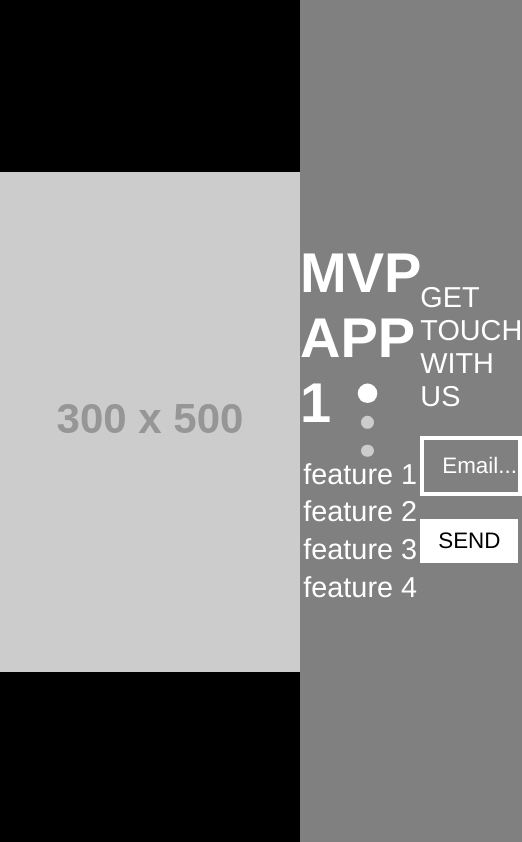
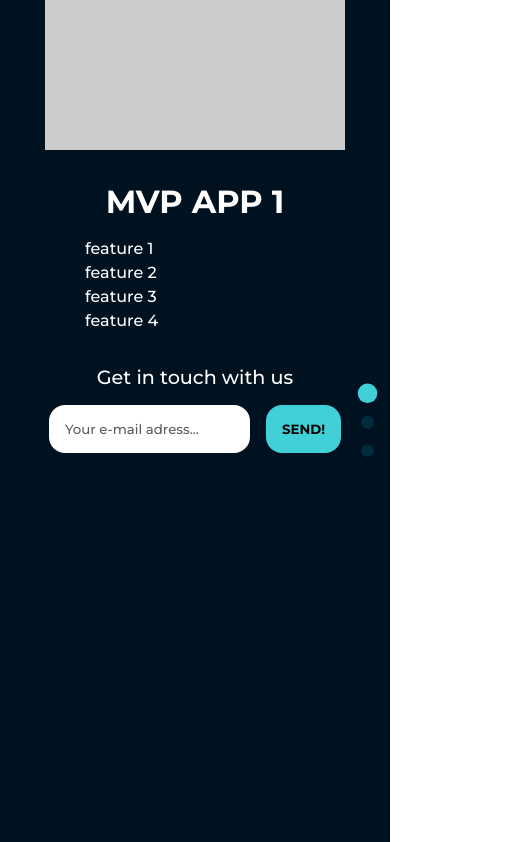
Before and after one commit to pawelkaczoruk/mobile-mvp, a Vue app: page / in a window 390 px wide. Shown: the top 842 px of the page, 522 px wide, since content can reach past the window. Built offline with nearby package versions, Linux system fonts and the light colour scheme.

Commit message:
style for mobile

```diff
--- a/src/assets/styles/reset.scss
+++ b/src/assets/styles/reset.scss
@@ -1,5 +1,7 @@
+@import url('https://fonts.googleapis.com/css?family=Montserrat:500,700&display=swap');
+
 * {
-  font-family: Avenir, Helvetica, Arial, sans-serif;
+  font-family: 'Montserrat', sans-serif;
   color: var(--text-color);
   padding: 0;
   margin: 0;
--- a/src/assets/styles/variables.scss
+++ b/src/assets/styles/variables.scss
@@ -2,4 +2,8 @@
   --font-size: 16px;
 
   --text-color: white;
+  --main-background-color: rgb(0, 18, 32);
+  --second-background-color: rgb(0, 70, 95);
+  --light-blue: rgb(65, 208, 216);
+  --dark-blue: rgb(0, 43, 60);
 }
--- a/src/components/Project.vue
+++ b/src/components/Project.vue
@@ -11,9 +11,9 @@
     </div>
     <div class="contact-form">
       <form>
-        <p>GET TOUCH WITH US</p>
-        <input type="email" name="email" placeholder="Email...">
-        <button>SEND</button>
+        <p>Get in touch with us</p>
+        <input type="email" name="email" placeholder="Your e-mail adress...">
+        <button class="submit">SEND!</button>
       </form>
     </div>
   </section>
@@ -29,81 +29,63 @@ export default {
 <style lang="scss" scoped>
 
 .project {
-  display: grid;
-  grid-template: 1fr / 1fr 1.1fr .9fr;
-  grid-template-areas: "imageContent features contact";
+  max-width: 300px;
+  margin: 0 auto;
 }
 
 .image-content {
-  grid-area: imageContent;
-  background: black;
-  display: flex;
-  justify-content: center;
-  align-items: center;
+  height: 150px;
+  overflow: hidden;
+  text-align: center;
 }
 
 .features-content {
-  grid-area: features;
-  background: grey;
-  display: flex;
-  flex-direction: column;
-  justify-content: center;
-  align-items: center;
+  margin-top: 2em;
 
   h2 {
-    font-size: 3.5em;
-    margin-bottom: 1.4rem;
+    font-size: 2rem;
+    text-align: center;
   }
 
+  ul {
+    margin: 1rem 2.5rem 0 2.5rem;
+
     li {
-    font-size: 1.8em;
-    margin-bottom: .3rem;
-
-    &:last-child {
-      margin-bottom: 0;
+      line-height: 1.5em;
     }
   }
 }
 
 .contact-form {
-  grid-area: contact;
-  background: grey;
-  display: flex;
-  flex-direction: column;
-  justify-content: center;
-  align-items: flex-start;
-
-  form {
-    display: flex;
-    flex-direction: column;
-    justify-content: center;
-    align-items: flex-start;
+  margin-top: 2em;
+  text-align: center;
 
   p {
-      font-size: 1.8em;
+    font-size: 1.2rem;
   }
 
   input {
-      background: transparent;
-      border: 4px solid white;
-      width: 100%;
-      font-size: 1.4em;
-      padding: .6em 0 .6em .8em;
-      margin: 1.4rem 0;
-      color: white;
+    margin-top: 1rem;
+    max-width: 250px;
+    padding: 1rem;
+    border-radius: 1rem;
+    border: none;
+    background: white;
+    color: rgb(93, 93, 93);
   }
 
   ::placeholder {
-      color: white;
+    color: rgb(93, 93, 93);
   }
 
   button {
-      background: white;
+    padding: 1rem;
+    margin-left: 1rem;
+    border-radius: 1rem;
     border: none;
+    background: var(--light-blue);
     color: black;
-      font-size: 1.4em;
-      padding: .4em .8em;
-    }
+    font-weight: bold;
   }
 }
 
--- a/src/views/Home.vue
+++ b/src/views/Home.vue
@@ -88,10 +88,20 @@ export default {
     },
 
     touchStart(e) {
-      const ignore = document.getElementsByClassName('menu-point');
+      const ignore = document.getElementsByClassName('menu-point'),
+            ignore2 = document.getElementsByTagName('input'),
+            ignore3 = document.getElementsByClassName('submit');
 
       for(let i=0; i< ignore.length; i++) {
         if(e.target === ignore[i] || ignore[i].contains(e.target)) return;
+      }
+
+      for(let i=0; i< ignore2.length; i++) {
+        if(e.target === ignore2[i] || ignore2[i].contains(e.target)) return;
+      }
+
+      for(let i=0; i< ignore3.length; i++) {
+        if(e.target === ignore3[i] || ignore3[i].contains(e.target)) return;
       }
 
       e.preventDefault();
@@ -138,6 +148,10 @@ export default {
 
 <style lang="scss" scoped>
 
+.home {
+  background: var(--main-background-color);
+}
+
 .fullpage {
   height: 100vh;
   width: 100%
@@ -152,17 +166,17 @@ export default {
   .menu-point {
     width: .8rem;
     height: .8rem;
-    background: var(--text-color);
+    background: var(--dark-blue);
     display: block;
     margin: 1rem 0;
     outline: none;
     border: none;
     border-radius: 50%;
-    opacity: .6;
     transition: .4s ease all;
+    cursor: pointer;
 
     &.active {
-      opacity: 1;
+      background: var(--light-blue);
       transform: scale(1.5);
     }
   }
```
Lines whose indentation alone changed are shown as unchanged.
